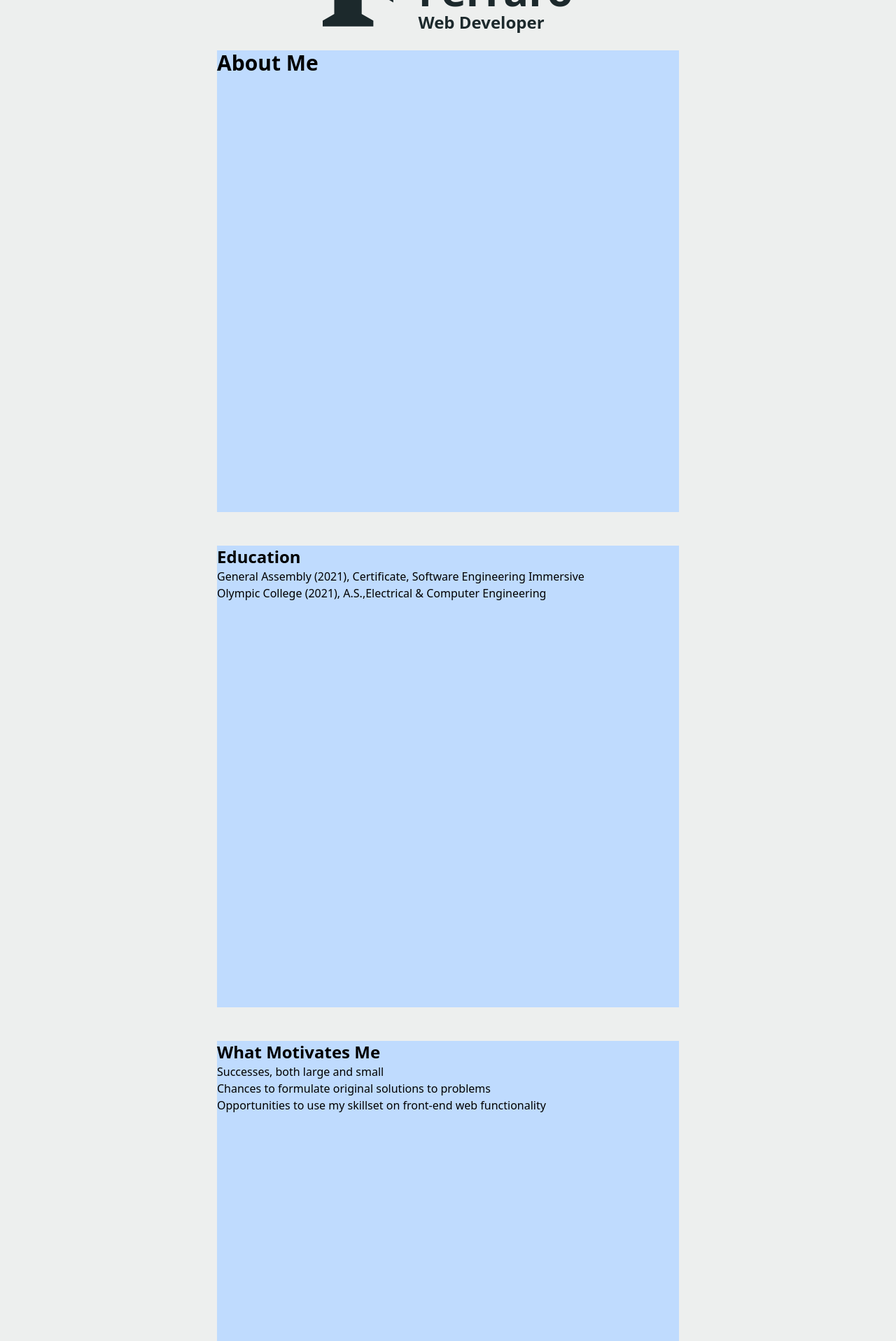
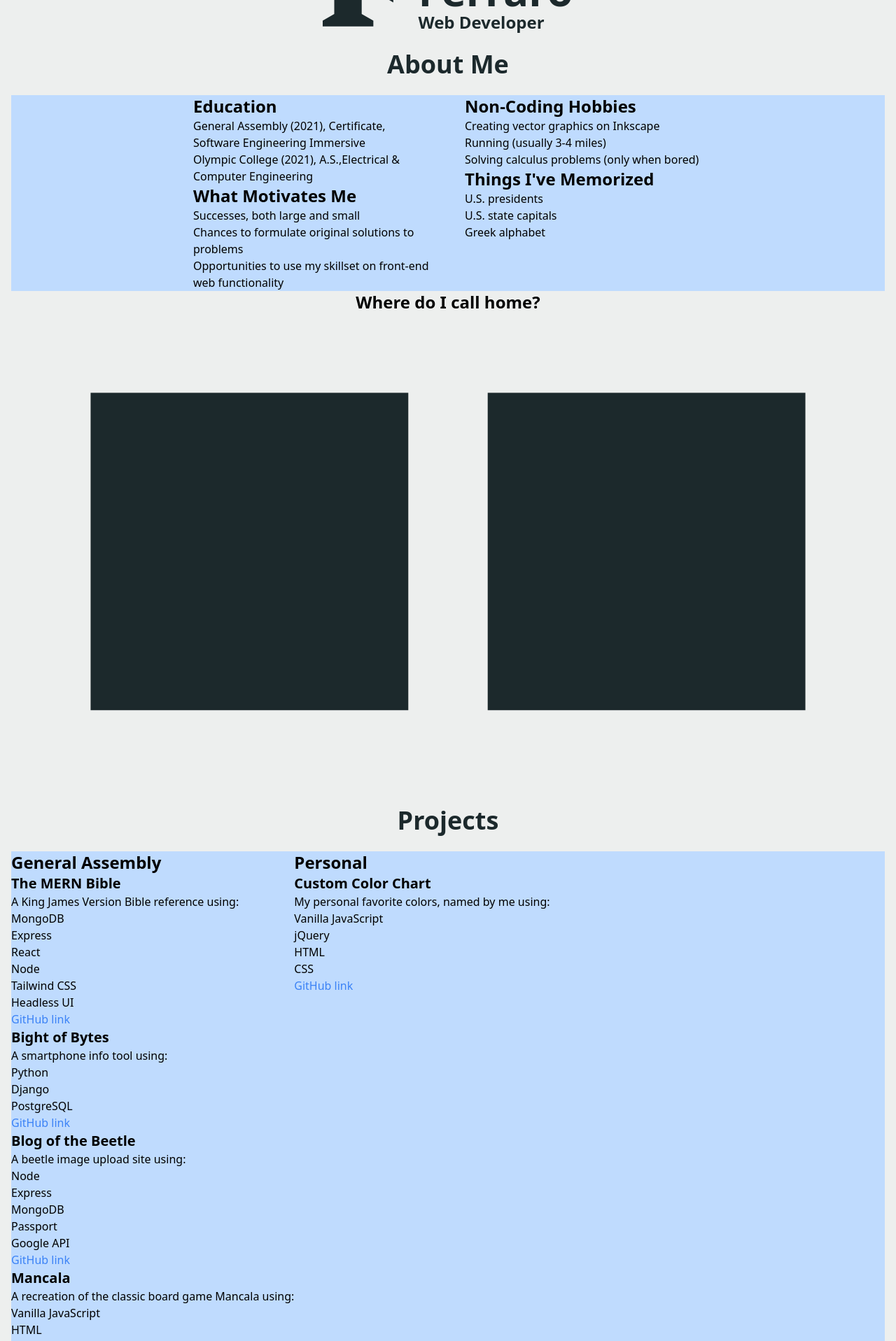
Before and after one commit to iferraro/portfolio, a React (Create React App) app: page / in a window 1280 px wide. Shown: the part 120-2037 px from the top of the page at 70% size. Built offline with nearby package versions, Linux system fonts and the light colour scheme.

Commit message:
Layout for sections under Header situated

```diff
--- a/src/features/About/About.tsx
+++ b/src/features/About/About.tsx
@@ -36,37 +36,24 @@ const memorizedItems = about.memorized.map((item, i) => (
 const About = () => {
   return (
     <div>
-      <div className="flex flex-wrap justify-center">
-        <div style={{ width: x, height: x }} className="m-6 bg-blue-200">
-          <h1 className="text-3xl font-bold">About Me</h1>
-        </div>
-        <div style={{ width: x, height: x }} className="m-6 bg-blue-200">
+      <br />
+      <h1 className="text-center text-4xl text-theme-dark font-bold">About Me</h1>
+      <br />
+      <div className="flex flex-wrap justify-center bg-blue-200">
+        <div style={{ width: x }} className="mx-6">
           <h1 className="text-2xl font-bold">Education</h1>
           <ul>{educationItems}</ul>
-        </div>
-      </div>
-
-      <div className="flex flex-wrap justify-center">
-        <div style={{ width: x, height: x }} className="m-6 bg-blue-200">
           <h1 className="text-2xl font-bold">What Motivates Me</h1>
           <ul>{motivationItems}</ul>
         </div>
-        <div style={{ width: x, height: x }} className="m-6 bg-blue-200">
+        <div style={{ width: x }} className="mx-6">
           <h1 className="text-2xl font-bold">Non-Coding Hobbies</h1>
           <ul>{hobbyItems}</ul>
-        </div>
-      </div>
-
-      <div className="flex flex-wrap justify-center">
-        <div style={{ width: x, height: x }} className="m-6 bg-blue-200">
           <h1 className="text-2xl font-bold">Things I've Memorized</h1>
           <ul>{memorizedItems}</ul>
         </div>
-        <div style={{ width: x, height: x }} className="m-6 bg-blue-200">
-          {/* <ul>{hobbyItems}</ul> */}
-        </div>
       </div>
-        <Northwest />
+      <Northwest />
     </div>
   );
 };
--- a/src/features/Contact/Contact.tsx
+++ b/src/features/Contact/Contact.tsx
@@ -1,7 +1,8 @@
 const Contact = () => {
   return (
     <div>
-      <h1 className="text-3xl font-bold">Contact</h1>
+      <br />
+      <h1 className="text-4xl font-bold">Contact</h1>
       <ul>
         <li>
           <a href="mailto:ieferraro@outlook.com">Email</a>
--- a/src/features/Northwest/Northwest.tsx
+++ b/src/features/Northwest/Northwest.tsx
@@ -71,12 +71,17 @@ const Northwest = () => {
 `;
 
   return (
-    <div className="flex justify-center">
-      <svg viewBox={viewBox}>
-        {/* <path d={boxPath} className="fill-black" /> */}
-        <path d={nPath} className="fill-theme-dark" />
-        <path d={wPath} className="fill-theme-dark" />
-      </svg>
+    <div className="flex flex-col justify-center">
+      <div>
+        <h1 className="text-center text-2xl font-bold">Where do I call home?</h1>
+      </div>
+      <div>
+        <svg viewBox={viewBox}>
+          {/* <path d={boxPath} className="fill-black" /> */}
+          <path d={nPath} className="fill-theme-dark" />
+          <path d={wPath} className="fill-theme-dark" />
+        </svg>
+      </div>
       {/* putting graph inside of sub-component will cause graph to only stay
       inside the sub-component, even if sticky */}
     </div>
--- a/src/features/Projects/Projects.tsx
+++ b/src/features/Projects/Projects.tsx
@@ -1,3 +1,5 @@
+import x from "../constant";
+
 interface Project {
   // iconLink: string;
   title: string;
@@ -114,7 +116,12 @@ const Projects = () => {
   };
   return (
     <div onScrollCapture={handleScroll}>
-      <h1 className="text-3xl font-bold">Projects</h1>
+      <br />
+      <h1 className="text-center text-4xl text-theme-dark font-bold">
+        Projects
+      </h1>
+      <br />
+      <div className="flex flex-wrap justify-start bg-blue-200">
         <div>
           <h1 className="text-2xl font-bold">General Assembly</h1>
           {generalAssemblyProjectItems}
@@ -124,6 +131,7 @@ const Projects = () => {
           {personalProjectItems}
         </div>
       </div>
+    </div>
   );
 };
 
--- a/src/features/constant.ts
+++ b/src/features/constant.ts
@@ -1,3 +1,3 @@
-const x = 660;
+const x = 340;
 
 export default x;
```
Also changed, not shown: src/IsaacLogo.svg. Lines whose indentation alone changed are shown as unchanged.
